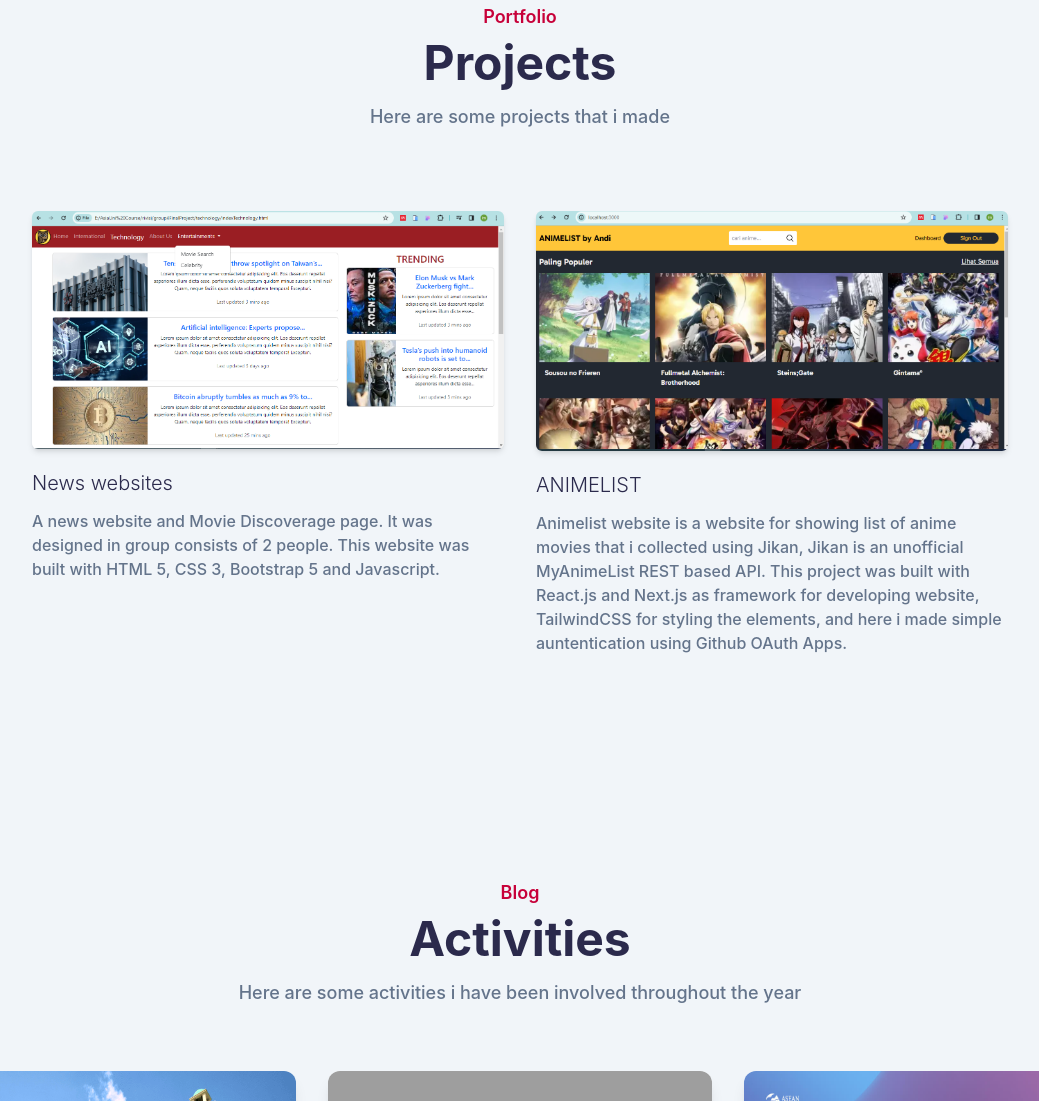
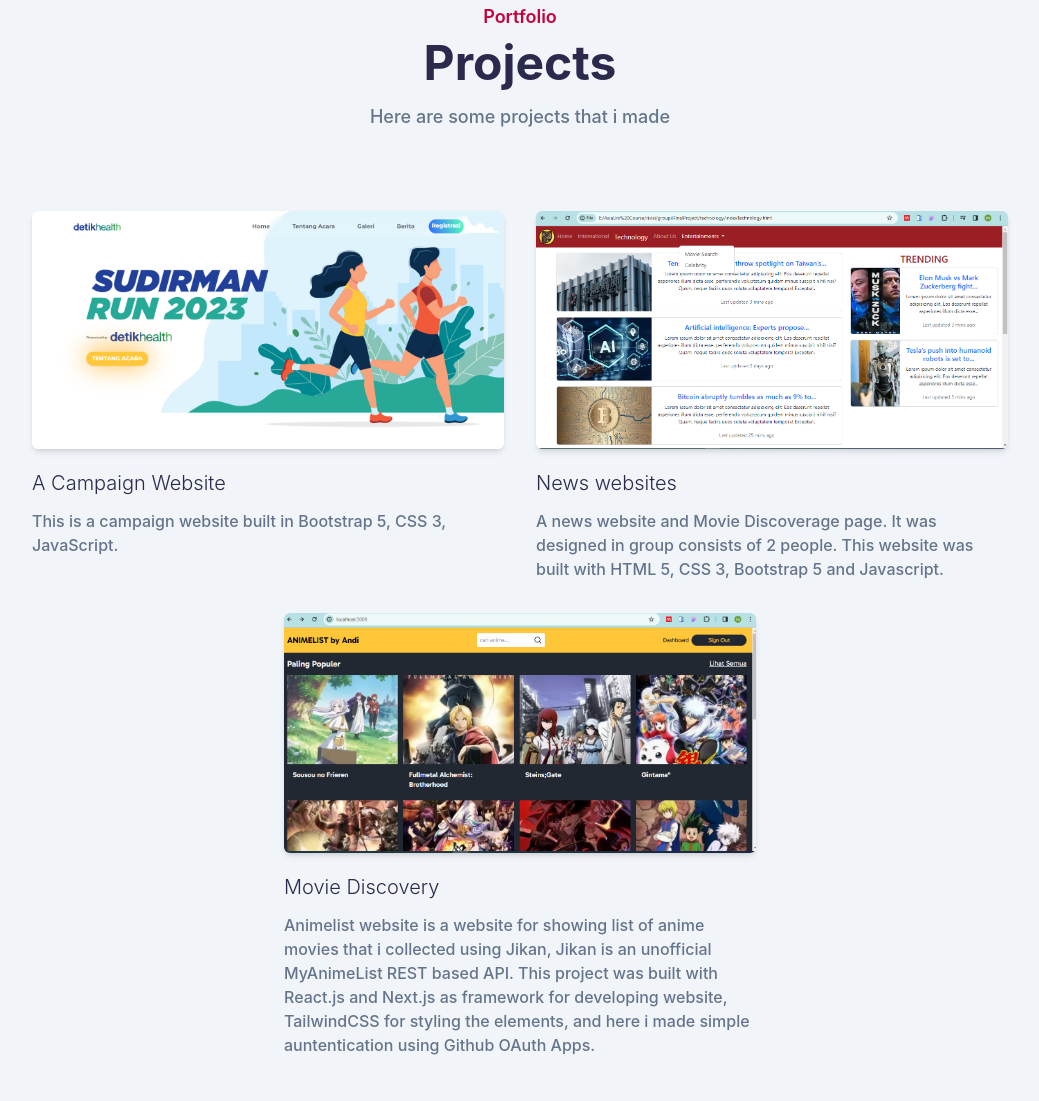
Before and after one commit to Andi-Yahya/my-portfolio, a website: page index.html in a window 1280 px wide. Shown: the part 1584-2685 px from the top of the page, without its empty margins (120-1159 px from the left). Drawn offline with nearby package versions, Linux system fonts and the light colour scheme; grey boxes are pictures that could not be loaded.

Commit message:
Menambahkan portfolio

```diff
--- a/index.html
+++ b/index.html
@@ -302,8 +302,24 @@
           </div>
         </div>
         <div
-          class="flex w-full flex-wrap justify-center px-4 xl:mx-auto xl:w-10/12"
+          class="flex w-full flex-wrap justify-center px-4 xl:mx-auto xl:w-10/12 group"
         >
+          <div class="mb-23 p-4 md:w-1/2">
+            <div class="overflow-hidden rounded-md shadow-md">
+              <img
+                class="w-full"
+                src="./dist/img/web3.png"
+                alt="landing"
+                title="satu"
+              />
+            </div>
+            <h3 class="mb-3 mt-5 text-xl font-light text-dark dark:text-white  ">
+              <a class="group-hover:text-primary"  target="_blank" href="https://frontend-design-assignment-andi-yahya.vercel.app/">A Campaign Website</a>
+            </h3>
+            <p class="text-base font-medium text-secondary">
+              This is a campaign website built in Bootstrap 5, CSS 3, JavaScript.
+            </p>
+          </div>
           <div class="mb-23 p-4 md:w-1/2">
             <div class="overflow-hidden rounded-md shadow-md">
               <img
@@ -332,7 +348,7 @@
               />
             </div>
             <h3 class="mb-3 mt-5 text-xl font-light text-dark dark:text-white">
-              ANIMELIST
+              Movie Discovery
             </h3>
             <p class="text-base font-medium text-secondary">
               Animelist website is a website for showing list of anime movies
```
Also changed, not shown: dist/css/final.css, dist/img/try/dicoding.png (deleted), dist/img/try/google.png (deleted), dist/img/try/goto.png (deleted), dist/img/try/shopee.png (deleted), dist/img/try/tokopedia.png (deleted), dist/img/try/traveloka.png (deleted), dist/img/web3.png (added).
